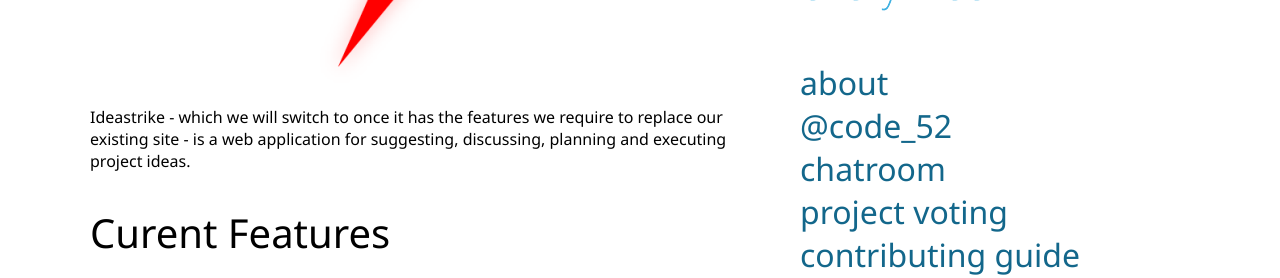
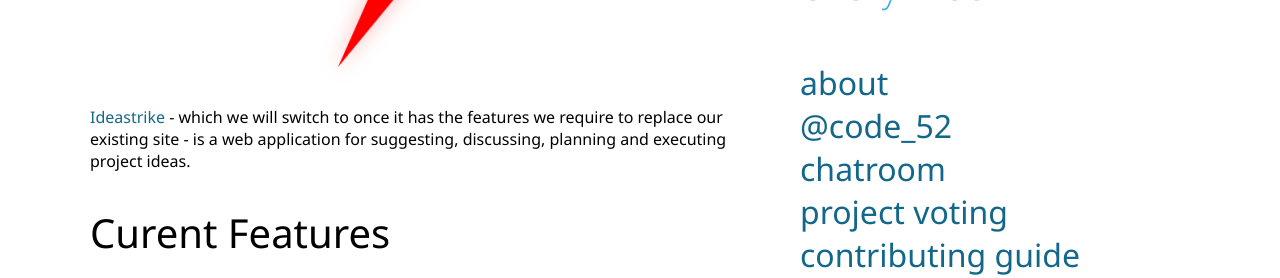
Before and after one commit to Code52/code52.github.com, a Jekyll site: the page built from _posts/2012-01-23-ideastrike-review.md, in a window 1280 px wide and 900 px high, scrolled down 310 px. Shown: the part 154-432 px from the top of the window. Built offline with Jekyll 4.4.1, drawn with Linux system fonts in a browser that asks for light colours; Markdown is read by kramdown in place of the engine named in the settings; comment, search, counter and statistics services are not loaded; part of the change alters nothing that is shown.

```diff
--- a/_posts/2012-01-23-ideastrike-review.md
+++ b/_posts/2012-01-23-ideastrike-review.md
@@ -11,7 +11,7 @@ A bit of a chaotic weekend, but it finally came together and we have another pro
 
 ![](/img/week3-recap-logo.png)
 
-Ideastrike - which we will switch to once it has the features we require to replace our existing site - is a web application for suggesting, discussing, planning and executing project ideas.
+[Ideastrike](http://github.com/Code52/Ideastrike) - which we will switch to once it has the features we require to replace our existing site - is a web application for suggesting, discussing, planning and executing project ideas.
 
 ## Curent Features
 
```
